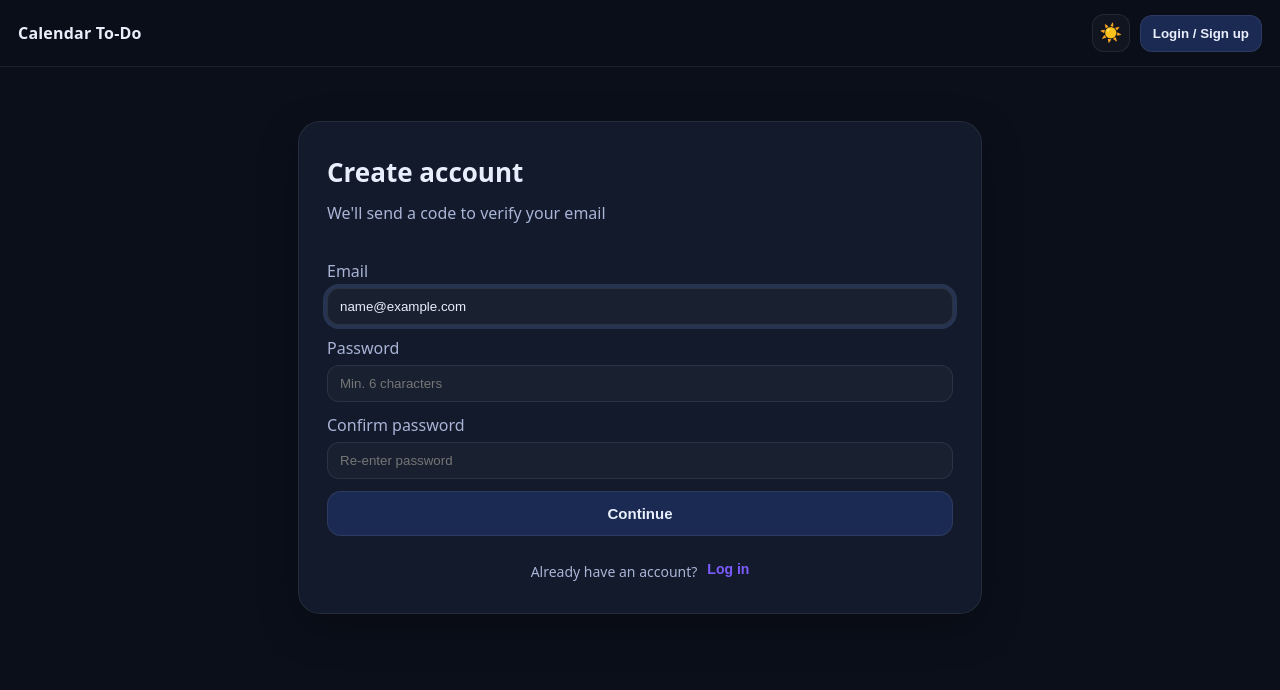
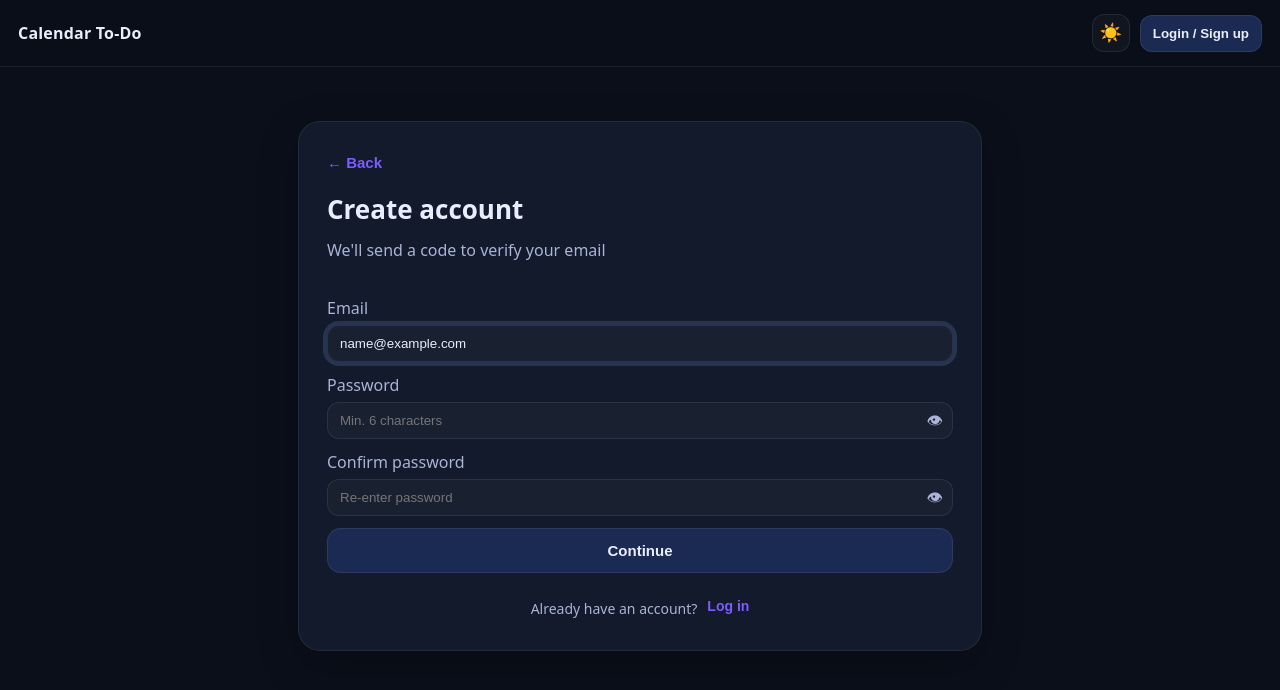
Before and after one commit to Harsh3923/todo-calendar-app, a React (Vite) app in the folder frontend/: page /auth in a window 1280 px wide. Both pictures are taken after typing "name@example.com", "Sample123" into the empty fields and a click on the button "Create account". Shown: the top 690 px of the page. Built offline with nearby package versions, Linux system fonts and the light colour scheme.

Commit message:
Add password strength meter, show/hide toggle, back arrows on OTP screens, and friendly error messages

```diff
--- a/frontend/src/pages/AuthPage.jsx
+++ b/frontend/src/pages/AuthPage.jsx
@@ -1,5 +1,37 @@
 import React, { useEffect, useRef, useState } from "react";
 import { api } from "../api/client.js";
+
+/* ── H9: Friendly error messages ─────────────────────────── */
+function friendlyError(raw) {
+  const msg = (raw || "").toLowerCase();
+  if (msg.includes("user not found") || msg.includes("no account"))
+    return "No account with that email exists. Please sign up first.";
+  if (msg.includes("invalid password") || msg.includes("wrong password"))
+    return "Incorrect password. Please try again, or use Forgot password.";
+  if (msg.includes("already exists") || msg.includes("duplicate"))
+    return "An account with this email already exists. Try logging in instead.";
+  if (msg.includes("not verified"))
+    return "Your email isn't verified yet. Check your inbox for the verification code.";
+  if (msg.includes("expired") || msg.includes("invalid otp") || msg.includes("invalid code"))
+    return "The code is incorrect or has expired. Request a new one.";
+  if (msg.includes("network") || msg.includes("failed to fetch"))
+    return "Cannot reach the server. Check your connection and try again.";
+  if (msg.includes("unauthorized") || msg.includes("401"))
+    return "Your session has expired. Please log in again.";
+  return raw || "Something went wrong. Please try again.";
+}
+
+/* ── H5: Password strength meter ─────────────────────────── */
+function getPasswordStrength(pw) {
+  if (!pw) return { level: 0, label: "" };
+  let score = 0;
+  if (pw.length >= 6) score++;
+  if (pw.length >= 10) score++;
+  if (/[A-Z]/.test(pw) || /[0-9]/.test(pw)) score++;
+  if (/[^A-Za-z0-9]/.test(pw)) score++;
+  const labels = ["", "Weak", "Fair", "Good", "Strong"];
+  return { level: score, label: labels[score] };
+}
 
 /* ── 6-box OTP input ─────────────────────────────────────── */
 function OTPInput({ value, onChange, disabled }) {
@@ -70,7 +102,12 @@ export default function AuthPage({ onSuccess }) {
   const [newPassword, setNewPassword] = useState("");
   const [confirmNew, setConfirmNew] = useState("");
 
-  const [msg, setMsg] = useState({ text: "", type: "error" }); // type: error | success
+  // H5: show/hide password toggles
+  const [showPw, setShowPw] = useState(false);
+  const [showConfirmPw, setShowConfirmPw] = useState(false);
+  const [showNewPw, setShowNewPw] = useState(false);
+
+  const [msg, setMsg] = useState({ text: "", type: "error" });
   const [loading, setLoading] = useState(false);
   const [countdown, setCountdown] = useState(0);
 
@@ -82,6 +119,9 @@ export default function AuthPage({ onSuccess }) {
     setConfirmPassword("");
     setNewPassword("");
     setConfirmNew("");
+    setShowPw(false);
+    setShowConfirmPw(false);
+    setShowNewPw(false);
   }, [mode]);
 
   // Resend cooldown timer
@@ -92,7 +132,7 @@ export default function AuthPage({ onSuccess }) {
   }, [countdown]);
 
   function err(text) { setMsg({ text, type: "error" }); }
-  function ok(text) { setMsg({ text, type: "success" }); }
+  function ok(text)  { setMsg({ text, type: "success" }); }
 
   /* ── Login ── */
   async function submitLogin(e) {
@@ -104,9 +144,9 @@ export default function AuthPage({ onSuccess }) {
       onSuccess(res.token, res.user);
     } catch (e2) {
       if (e2.message?.includes("not verified")) {
-        err("Email not verified. ");
+        err("Your email isn't verified yet. Check your inbox for the verification code.");
       } else {
-        err(e2.message);
+        err(friendlyError(e2.message));
       }
     } finally {
       setLoading(false);
@@ -116,7 +156,7 @@ export default function AuthPage({ onSuccess }) {
   /* ── Register: send OTP ── */
   async function submitRegister(e) {
     e.preventDefault();
-    if (password !== confirmPassword) return err("Passwords do not match");
+    if (password !== confirmPassword) return err("Passwords do not match.");
     setLoading(true);
     setMsg({ text: "", type: "error" });
     try {
@@ -125,7 +165,7 @@ export default function AuthPage({ onSuccess }) {
       setCountdown(60);
       setMode("verify-signup");
     } catch (e2) {
-      err(e2.message);
+      err(friendlyError(e2.message));
     } finally {
       setLoading(false);
     }
@@ -134,14 +174,14 @@ export default function AuthPage({ onSuccess }) {
   /* ── Verify signup OTP ── */
   async function submitVerifySignup(e) {
     e.preventDefault();
-    if (otp.length < 6) return err("Enter the full 6-digit code");
+    if (otp.length < 6) return err("Enter the full 6-digit code.");
     setLoading(true);
     setMsg({ text: "", type: "error" });
     try {
       const res = await api.verifySignup(email, otp);
       onSuccess(res.token, res.user);
     } catch (e2) {
-      err(e2.message);
+      err(friendlyError(e2.message));
     } finally {
       setLoading(false);
     }
@@ -157,7 +197,7 @@ export default function AuthPage({ onSuccess }) {
       setOtp("");
       setCountdown(60);
     } catch (e2) {
-      err(e2.message);
+      err(friendlyError(e2.message));
     } finally {
       setLoading(false);
     }
@@ -174,7 +214,7 @@ export default function AuthPage({ onSuccess }) {
       setCountdown(60);
       setMode("reset");
     } catch (e2) {
-      err(e2.message);
+      err(friendlyError(e2.message));
     } finally {
       setLoading(false);
     }
@@ -183,9 +223,9 @@ export default function AuthPage({ onSuccess }) {
   /* ── Reset password ── */
   async function submitReset(e) {
     e.preventDefault();
-    if (otp.length < 6) return err("Enter the full 6-digit code");
-    if (newPassword !== confirmNew) return err("Passwords do not match");
-    if (newPassword.length < 6) return err("Password must be at least 6 characters");
+    if (otp.length < 6) return err("Enter the full 6-digit code.");
+    if (newPassword !== confirmNew) return err("Passwords do not match.");
+    if (newPassword.length < 6) return err("Password must be at least 6 characters.");
     setLoading(true);
     setMsg({ text: "", type: "error" });
     try {
@@ -193,7 +233,7 @@ export default function AuthPage({ onSuccess }) {
       ok("Password reset! You can now log in.");
       setTimeout(() => setMode("login"), 1800);
     } catch (e2) {
-      err(e2.message);
+      err(friendlyError(e2.message));
     } finally {
       setLoading(false);
     }
@@ -209,10 +249,27 @@ export default function AuthPage({ onSuccess }) {
       setOtp("");
       setCountdown(60);
     } catch (e2) {
-      err(e2.message);
+      err(friendlyError(e2.message));
     } finally {
       setLoading(false);
     }
+  }
+
+  /* ── H5: Password strength bar (register mode) ── */
+  function StrengthBar({ pw }) {
+    const { level, label } = getPasswordStrength(pw);
+    if (!pw) return null;
+    const segs = ["weak", "fair", "good", "strong"];
+    return (
+      <>
+        <div className="pwStrengthBar">
+          {segs.map((cls, i) => (
+            <div key={cls} className={`pwStrengthSeg ${i < level ? cls : ""}`} />
+          ))}
+        </div>
+        <div className="pwStrengthLabel">{label}</div>
+      </>
+    );
   }
 
   /* ── Render ── */
@@ -241,7 +298,20 @@ export default function AuthPage({ onSuccess }) {
               </label>
               <label>
                 Password
-                <input value={password} onChange={(e) => setPassword(e.target.value)} type="password" required placeholder="••••••••" />
+                {/* H5: show/hide toggle */}
+                <div className="pwFieldWrap">
+                  <input
+                    value={password}
+                    onChange={(e) => setPassword(e.target.value)}
+                    type={showPw ? "text" : "password"}
+                    required
+                    placeholder="••••••••"
+                  />
+                  <button type="button" className="pwToggleBtn" onClick={() => setShowPw((p) => !p)}
+                    aria-label={showPw ? "Hide password" : "Show password"}>
+                    {showPw ? "🙈" : "👁"}
+                  </button>
+                </div>
               </label>
 
               <button className="btn authBtn" type="submit" disabled={loading}>
@@ -264,6 +334,12 @@ export default function AuthPage({ onSuccess }) {
         {/* ── REGISTER ── */}
         {mode === "register" && (
           <>
+            {/* H3: Back arrow */}
+            <button className="linkBtn" style={{ alignSelf: "flex-start", fontSize: 15 }}
+              onClick={() => setMode("login")} aria-label="Back to login">
+              ← Back
+            </button>
+
             <div className="authHeader">
               <h1>Create account</h1>
               <p className="subtle">We'll send a code to verify your email</p>
@@ -278,11 +354,37 @@ export default function AuthPage({ onSuccess }) {
               </label>
               <label>
                 Password
-                <input value={password} onChange={(e) => setPassword(e.target.value)} type="password" required placeholder="Min. 6 characters" />
+                <div className="pwFieldWrap">
+                  <input
+                    value={password}
+                    onChange={(e) => setPassword(e.target.value)}
+                    type={showPw ? "text" : "password"}
+                    required
+                    placeholder="Min. 6 characters"
+                  />
+                  <button type="button" className="pwToggleBtn" onClick={() => setShowPw((p) => !p)}
+                    aria-label={showPw ? "Hide password" : "Show password"}>
+                    {showPw ? "🙈" : "👁"}
+                  </button>
+                </div>
+                {/* H5: Strength meter */}
+                <StrengthBar pw={password} />
               </label>
               <label>
                 Confirm password
-                <input value={confirmPassword} onChange={(e) => setConfirmPassword(e.target.value)} type="password" required placeholder="Re-enter password" />
+                <div className="pwFieldWrap">
+                  <input
+                    value={confirmPassword}
+                    onChange={(e) => setConfirmPassword(e.target.value)}
+                    type={showConfirmPw ? "text" : "password"}
+                    required
+                    placeholder="Re-enter password"
+                  />
+                  <button type="button" className="pwToggleBtn" onClick={() => setShowConfirmPw((p) => !p)}
+                    aria-label={showConfirmPw ? "Hide password" : "Show password"}>
+                    {showConfirmPw ? "🙈" : "👁"}
+                  </button>
+                </div>
               </label>
 
               <button className="btn authBtn" type="submit" disabled={loading}>
@@ -300,6 +402,12 @@ export default function AuthPage({ onSuccess }) {
         {/* ── VERIFY SIGNUP OTP ── */}
         {mode === "verify-signup" && (
           <>
+            {/* H3: Back arrow */}
+            <button className="linkBtn" style={{ alignSelf: "flex-start", fontSize: 15 }}
+              onClick={() => setMode("register")} aria-label="Back to registration">
+              ← Back
+            </button>
+
             <div className="authHeader">
               <h1>Verify your email</h1>
               <p className="subtle">
@@ -331,8 +439,6 @@ export default function AuthPage({ onSuccess }) {
                   Resend code
                 </button>
               )}
-              <span className="authDivider">·</span>
-              <button className="linkBtn" onClick={() => setMode("register")}>Go back</button>
             </div>
           </>
         )}
@@ -340,6 +446,12 @@ export default function AuthPage({ onSuccess }) {
         {/* ── FORGOT PASSWORD ── */}
         {mode === "forgot" && (
           <>
+            {/* H3: Back arrow */}
+            <button className="linkBtn" style={{ alignSelf: "flex-start", fontSize: 15 }}
+              onClick={() => setMode("login")} aria-label="Back to login">
+              ← Back
+            </button>
+
             <div className="authHeader">
               <h1>Forgot password?</h1>
               <p className="subtle">Enter your email and we'll send a reset code</p>
@@ -357,16 +469,18 @@ export default function AuthPage({ onSuccess }) {
                 {loading ? "Sending…" : "Send reset code"}
               </button>
             </form>
-
-            <div className="authLinks">
-              <button className="linkBtn" onClick={() => setMode("login")}>Back to login</button>
-            </div>
           </>
         )}
 
         {/* ── RESET PASSWORD ── */}
         {mode === "reset" && (
           <>
+            {/* H3: Back arrow */}
+            <button className="linkBtn" style={{ alignSelf: "flex-start", fontSize: 15 }}
+              onClick={() => setMode("forgot")} aria-label="Back">
+              ← Back
+            </button>
+
             <div className="authHeader">
               <h1>Reset password</h1>
               <p className="subtle">
@@ -387,11 +501,36 @@ export default function AuthPage({ onSuccess }) {
 
               <label>
                 New password
-                <input value={newPassword} onChange={(e) => setNewPassword(e.target.value)} type="password" required placeholder="Min. 6 characters" />
+                <div className="pwFieldWrap">
+                  <input
+                    value={newPassword}
+                    onChange={(e) => setNewPassword(e.target.value)}
+                    type={showNewPw ? "text" : "password"}
+                    required
+                    placeholder="Min. 6 characters"
+                  />
+                  <button type="button" className="pwToggleBtn" onClick={() => setShowNewPw((p) => !p)}
+                    aria-label={showNewPw ? "Hide password" : "Show password"}>
+                    {showNewPw ? "🙈" : "👁"}
+                  </button>
+                </div>
+                <StrengthBar pw={newPassword} />
               </label>
               <label>
                 Confirm new password
-                <input value={confirmNew} onChange={(e) => setConfirmNew(e.target.value)} type="password" required placeholder="Re-enter new password" />
+                <div className="pwFieldWrap">
+                  <input
+                    value={confirmNew}
+                    onChange={(e) => setConfirmNew(e.target.value)}
+                    type={showConfirmPw ? "text" : "password"}
+                    required
+                    placeholder="Re-enter new password"
+                  />
+                  <button type="button" className="pwToggleBtn" onClick={() => setShowConfirmPw((p) => !p)}
+                    aria-label={showConfirmPw ? "Hide password" : "Show password"}>
+                    {showConfirmPw ? "🙈" : "👁"}
+                  </button>
+                </div>
               </label>
 
               <button className="btn authBtn" type="submit" disabled={loading || otp.length < 6}>
@@ -407,8 +546,6 @@ export default function AuthPage({ onSuccess }) {
                   Resend code
                 </button>
               )}
-              <span className="authDivider">·</span>
-              <button className="linkBtn" onClick={() => setMode("forgot")}>Go back</button>
             </div>
           </>
         )}
```
